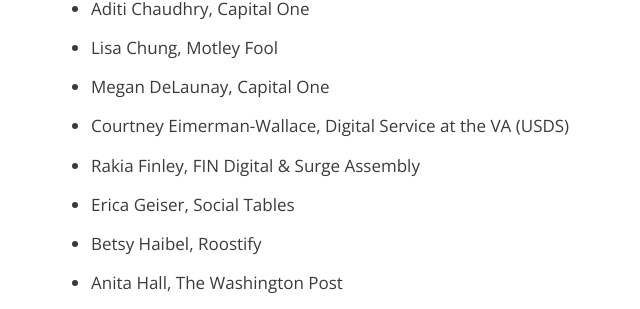
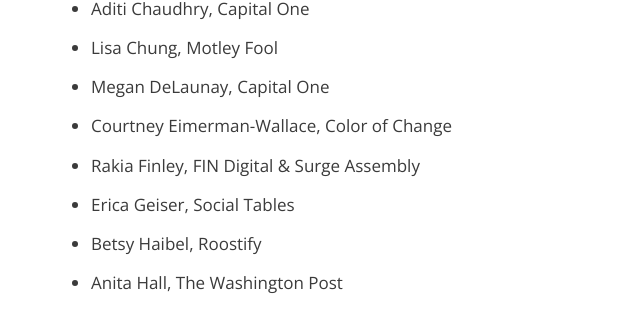
Before and after one commit to dcfemtech/dcfemtech.github.io, a Jekyll site: the page built from awards-2017-media.markdown, in a window 1280 px wide and 900 px high, scrolled down 1388 px. Shown: the part 146-455 px from the top of the window, without its empty margins (99-739 px from the left). Built offline with Jekyll 4.4.1, drawn with Linux system fonts in a browser that asks for light colours.

Commit message:
update job

```diff
--- a/awards-2017-media.markdown
+++ b/awards-2017-media.markdown
@@ -30,7 +30,7 @@
 
 - Megan DeLaunay, Capital One
 
-- Courtney Eimerman-Wallace, Digital Service at the VA (USDS)
+- Courtney Eimerman-Wallace, Color of Change
 
 - Rakia Finley, FIN Digital & Surge Assembly
 
--- a/awards.html
+++ b/awards.html
@@ -42,7 +42,7 @@
         <li>
           <img src="assets/awards-2017/programmers/courtney.jpg" aria-hidden>
           <h3>Courtney Eimerman-Wallace</h3>
-          <p>Digital Service at the VA (USDS)</p>
+          <p>Color of Change</p>
         </li>
         <li>
           <img src="assets/awards-2017/programmers/rakia.jpg" aria-hidden>
```
